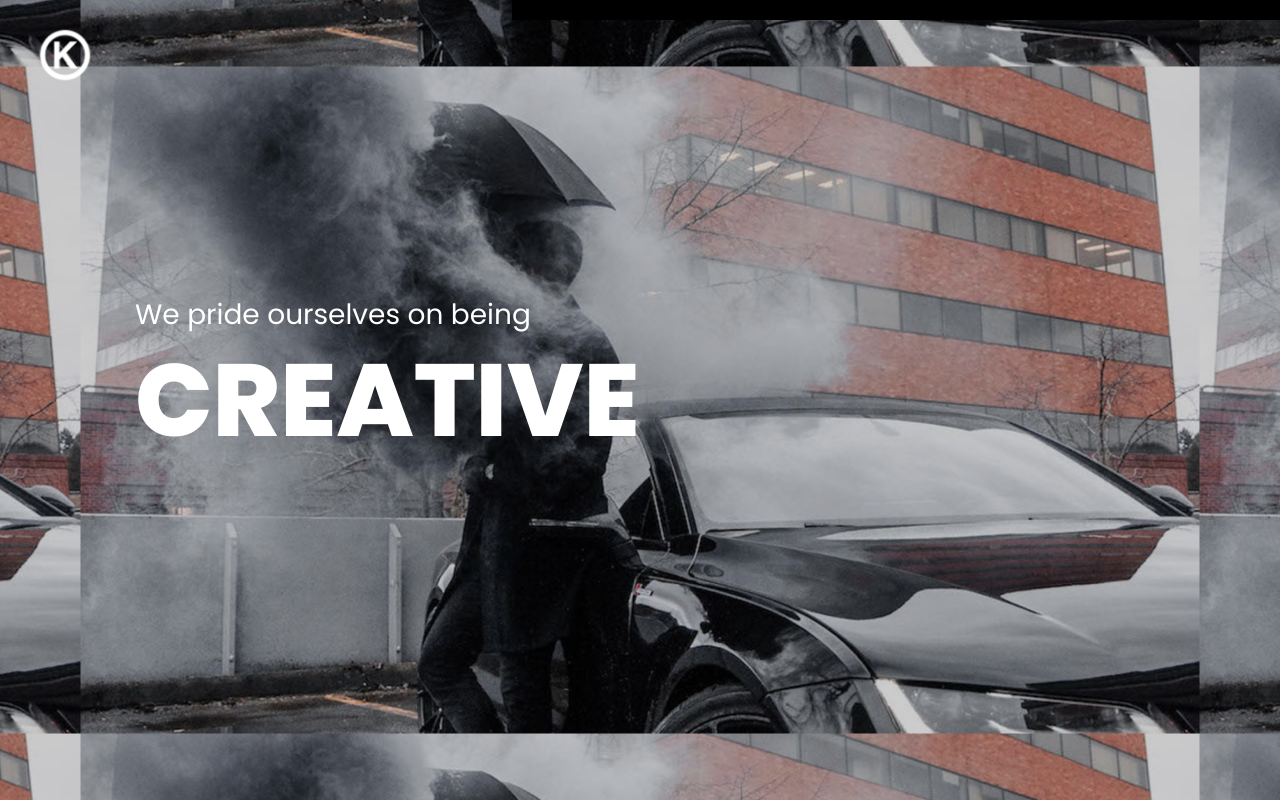
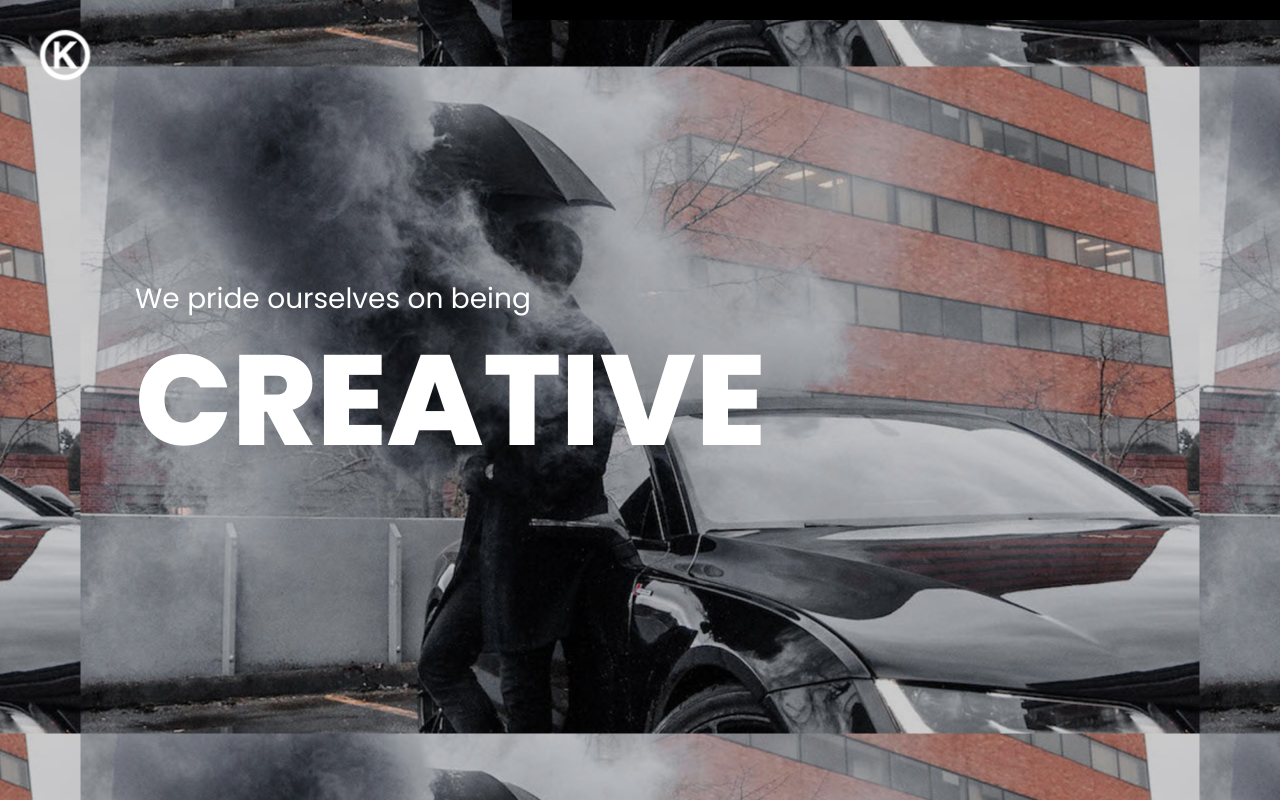
Before and after one commit to redroostertech/KeshiCompany, a PHP site: page /index.html in a window 1280 px wide. Run offline with PHP 8.4, Linux system fonts and the light colour scheme.

Commit message:
Resizing font.

```diff
--- a/css/style.css
+++ b/css/style.css
@@ -781,7 +781,7 @@ a {
   z-index: -1;
 }
 .header h2 {
-  font-size: 8vw;
+  font-size: 10vw;
   color: #fff;
   font-weight: 800;
   margin-bottom: 40px;
@@ -2311,7 +2311,7 @@ main {
   }
 
   .header .swiper-container .swiper-slide h2 {
-    font-size: 40px;
+    font-size: 32px;
   }
 
   .header .swiper-container .swiper-pagination-fraction {
```
